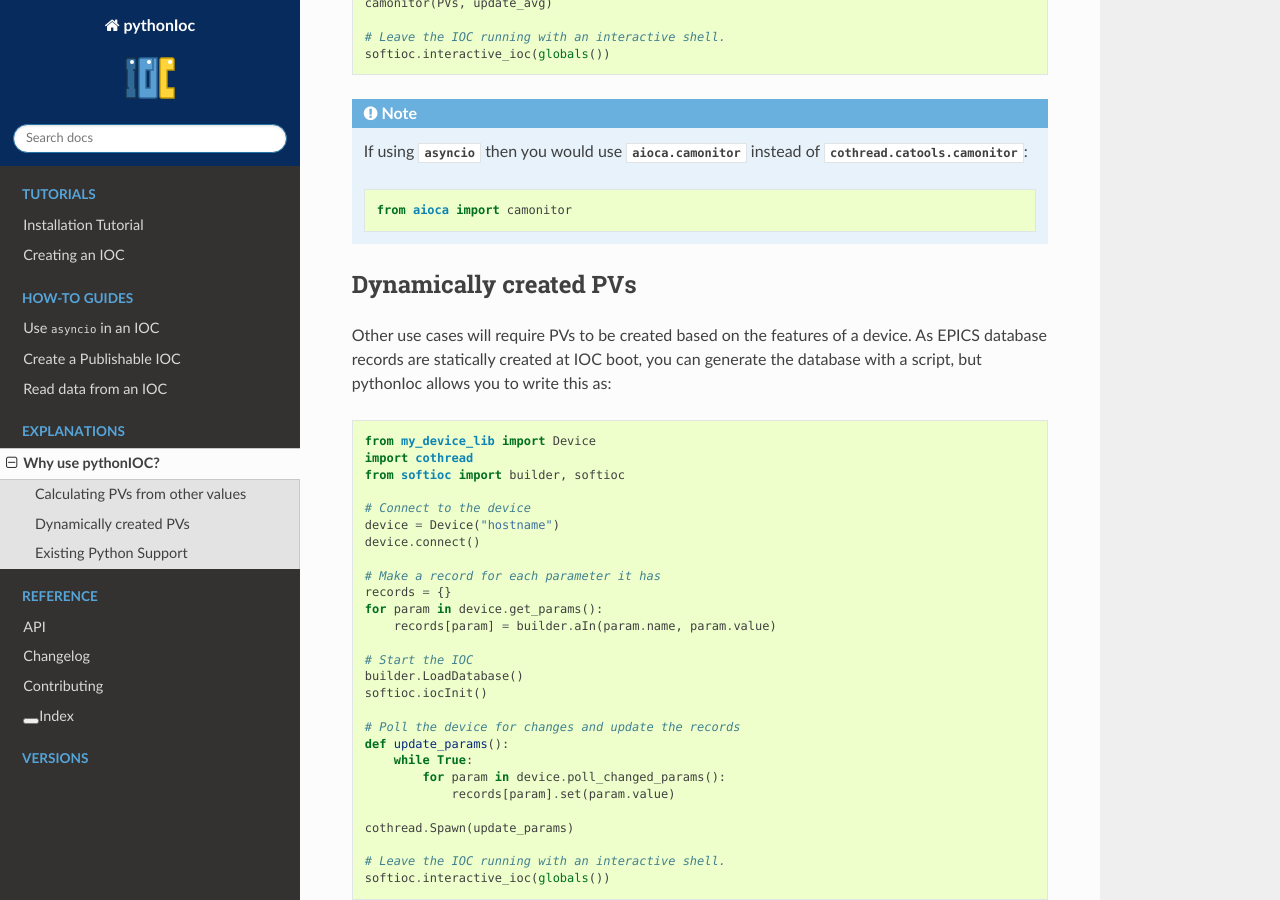
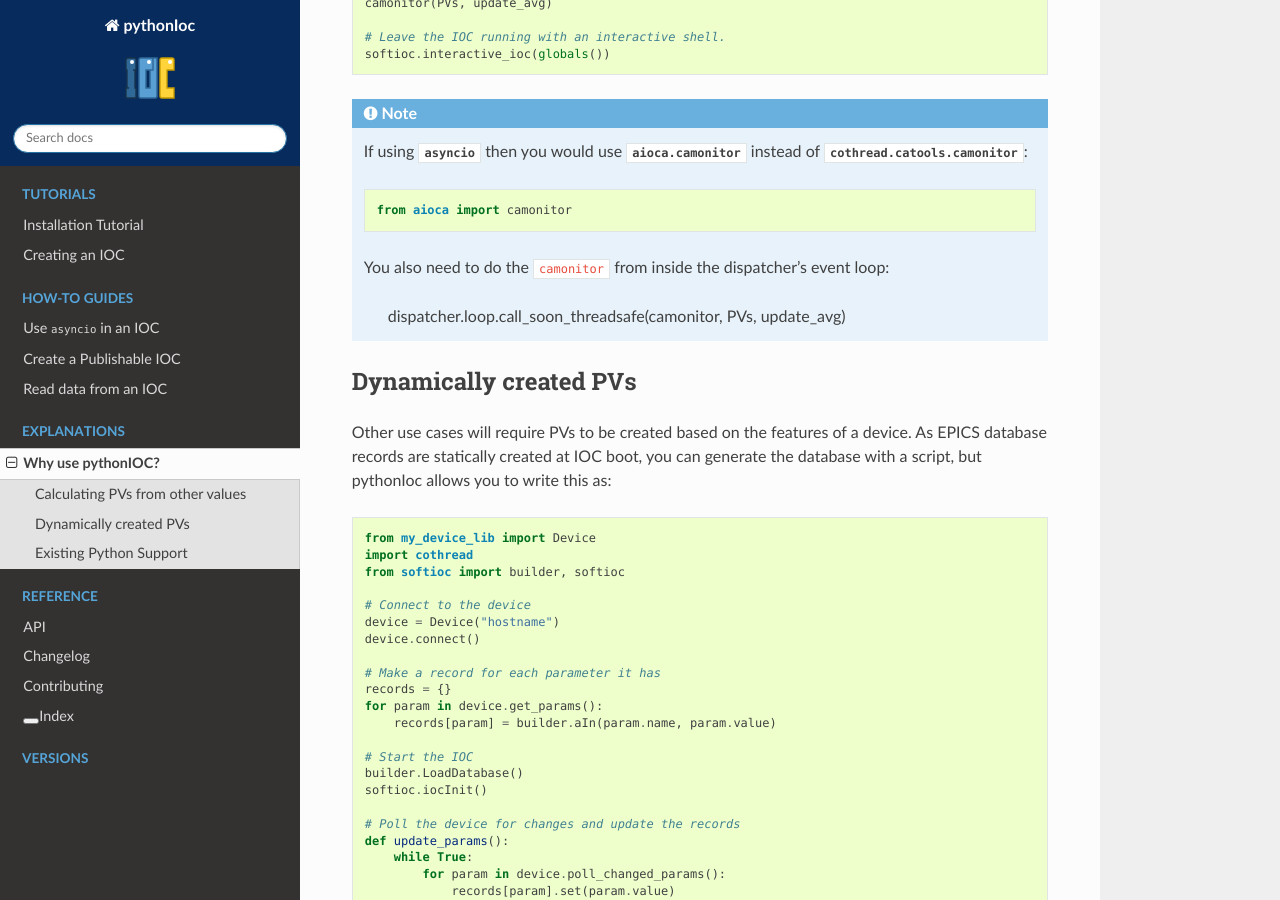
Before and after one commit to DiamondLightSource/pythonSoftIOC, a Sphinx documentation site: the page built from docs/explanations/why-use-pythonIoc.rst, in a window 1280 px wide and 900 px high, scrolled down 765 px. Built offline with Sphinx 7.4.7 and the Read the Docs theme 2.0.0, drawn with Linux system fonts in a browser that asks for light colours; the version number could not be read and is left out.

Commit message:
Clarify docs

```diff
--- a/docs/explanations/why-use-pythonIoc.rst
+++ b/docs/explanations/why-use-pythonIoc.rst
@@ -48,6 +48,11 @@ allows you to write this as:
 
         from aioca import camonitor
 
+    You also need to do the ``camonitor`` from inside the dispatcher's
+    event loop:
+
+        dispatcher.loop.call_soon_threadsafe(camonitor, PVs, update_avg)
+
 Dynamically created PVs
 -----------------------
 
```
